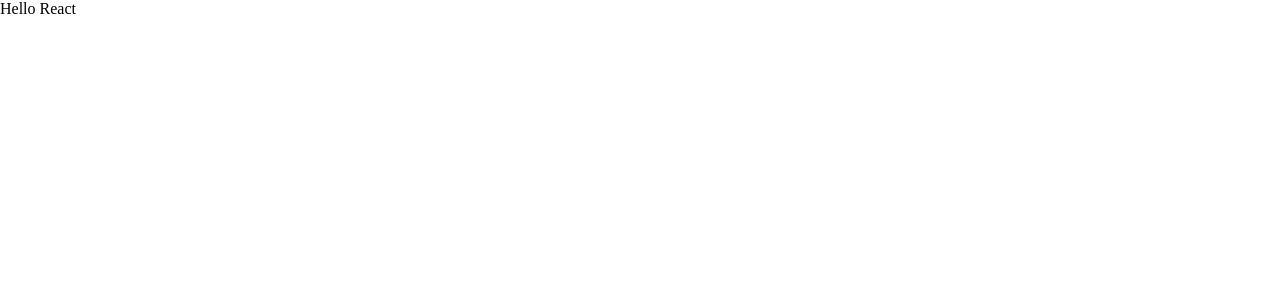
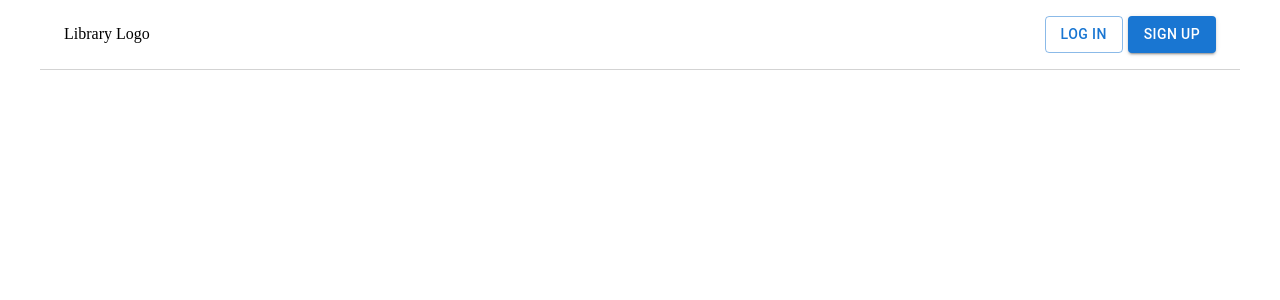
Before and after one commit to admrts/Library-React, a React (Create React App) app: page / in a window 1280 px wide. Shown: the top 300 px of the page. Built offline with nearby package versions, Linux system fonts and the light colour scheme.

Commit message:
Create Navbar

```diff
--- a/src/App.jsx
+++ b/src/App.jsx
@@ -1,7 +1,12 @@
 import React from "react";
+import { Navbar } from "./components";
 
 function App() {
-  return <div>Hello React</div>;
+  return (
+    <div>
+      <Navbar />
+    </div>
+  );
 }
 
 export default App;
--- /dev/null
+++ b/src/components/Navbar.jsx
@@ -0,0 +1,22 @@
+import React from "react";
+import { Box, Container, Stack, Button } from "@mui/material";
+
+function Navbar() {
+  return (
+    <Container sx={{ py: 2, borderBottom: "1px solid lightgray" }}>
+      <Stack
+        flexDirection="row"
+        justifyContent="space-between"
+        alignItems="center"
+      >
+        <Box>Library Logo</Box>
+        <Box sx={{ display: "flex", gap: "5px" }}>
+          <Button variant="outlined">Log In</Button>
+          <Button variant="contained">Sign Up</Button>
+        </Box>
+      </Stack>
+    </Container>
+  );
+}
+
+export default Navbar;
--- /dev/null
+++ b/src/components/index.js
@@ -0,0 +1 @@
+export { default as Navbar } from "./Navbar";
```
